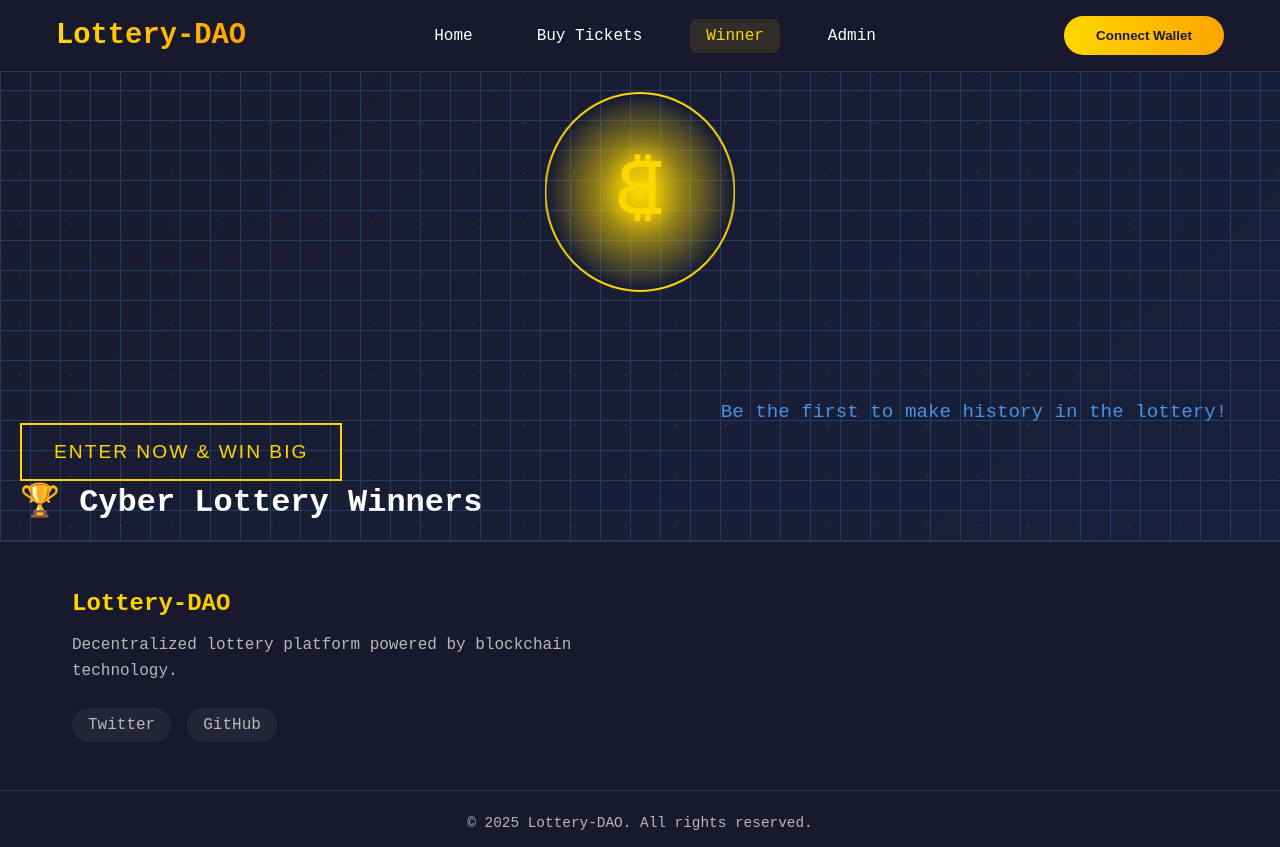
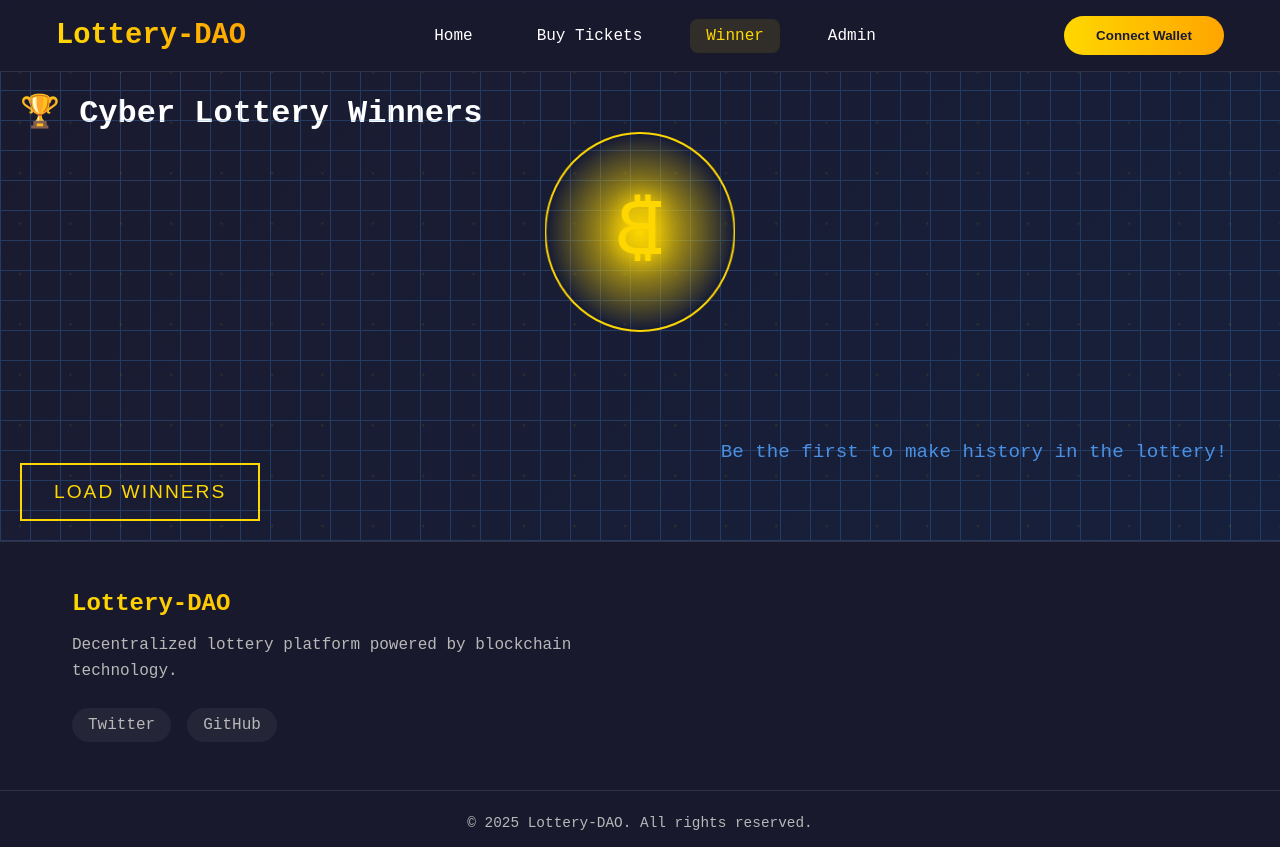
Before and after one commit to tufstraka/avalott, a React (Vite) app: page /winner in a window 1280 px wide. Shown: the top 847 px of the page. Built offline with nearby package versions, Linux system fonts and the light colour scheme.

Commit message:
updates winner section

```diff
--- a/package.json
+++ b/package.json
@@ -15,6 +15,7 @@
     "lucide-react": "^0.471.1",
     "react": "^18.3.1",
     "react-chartjs-2": "^5.3.0",
+    "react-confetti": "^6.2.2",
     "react-dom": "^18.3.1",
     "react-modal": "^3.16.3",
     "react-router-dom": "^7.1.1",
--- a/src/Components/Winner.jsx
+++ b/src/Components/Winner.jsx
@@ -1,6 +1,7 @@
 import React, { useState, useEffect } from 'react';
 import { ethers } from 'ethers';
-import "./css/Winners.css"
+import Confetti from 'react-confetti';
+import "./css/Winners.css";
 
 const CONTRACT_ADDRESS = '0xeADD42c14c50397E64b4dc94a4beD91175c1E011';
 const ABI = [
@@ -57,6 +58,11 @@ const ABI = [
   }
 ];
 
+const ERC20_ABI = [
+  "function symbol() view returns (string)",
+  "function decimals() view returns (uint8)"
+];
+
 const generateBlockchainImage = (seed) => {
   const colors = ['#1a237e', '#ffd700', '#4a90e2', '#c2185b', '#ffa726'];
   const randomColor = colors[Math.abs(seed.charCodeAt(0)) % colors.length];
@@ -85,7 +91,25 @@ const WinnersPage = () => {
   const [loading, setLoading] = useState(false);
   const [error, setError] = useState('');
   const [contract, setContract] = useState(null);
-  const [account, setAccount] = useState('');
+  const [provider, setProvider] = useState(null);
+  const [tokenDetails, setTokenDetails] = useState({});
+  const [showConfetti, setShowConfetti] = useState(false);
+  const [windowSize, setWindowSize] = useState({
+    width: typeof window !== 'undefined' ? window.innerWidth : 800,
+    height: typeof window !== 'undefined' ? window.innerHeight : 600
+  });
+
+  useEffect(() => {
+    const handleResize = () => {
+      setWindowSize({
+        width: window.innerWidth,
+        height: window.innerHeight
+      });
+    };
+
+    window.addEventListener('resize', handleResize);
+    return () => window.removeEventListener('resize', handleResize);
+  }, []);
 
   const connectWallet = async () => {
     try {
@@ -98,12 +122,12 @@ const WinnersPage = () => {
         method: 'eth_requestAccounts'
       });
 
-      const provider = new ethers.BrowserProvider(window.ethereum);
-      const signer = await provider.getSigner();
+      const ethProvider = new ethers.providers.Web3Provider(window.ethereum);
+      const signer = ethProvider.getSigner();
       const newContract = new ethers.Contract(CONTRACT_ADDRESS, ABI, signer);
 
+      setProvider(ethProvider);
       setContract(newContract);
-      setAccount(accounts[0]);
       setIsConnected(true);
       setLoading(false);
 
@@ -114,67 +138,127 @@ const WinnersPage = () => {
     }
   };
 
+  const getTokenDetails = async (tokenAddress) => {
+    if (tokenDetails[tokenAddress]) return tokenDetails[tokenAddress];
+
+    try {
+      const tokenContract = new ethers.Contract(tokenAddress, ERC20_ABI, provider);
+      const [symbol, decimals] = await Promise.all([
+        tokenContract.symbol(),
+        tokenContract.decimals()
+      ]);
+
+      const details = { symbol, decimals };
+      setTokenDetails(prev => ({ ...prev, [tokenAddress]: details }));
+      return details;
+    } catch (error) {
+      console.error('Error fetching token details:', error);
+      return { symbol: 'UNKNOWN', decimals: 18 };
+    }
+  };
+
+  const formatPrize = (prize, tokenAddress) => {
+    const details = tokenDetails[tokenAddress];
+    if (!details) return ethers.formatUnits(prize, 18);
+    return ethers.formatUnits(prize, details.decimals);
+  };
+
   useEffect(() => {
-    if (!contract) return;
+    const setupEventListener = async () => {
+      if (!contract || !provider) return;
 
-    const handleWinnerSelected = (winner, token, prize, event) => {
+      const winnerFilter = contract.filters.WinnerSelected();
+
+      // Listen for new winner events
+      contract.on(winnerFilter, async (winner, token, prize, event) => {
+        const tokenInfo = await getTokenDetails(token);
+        const formattedPrize = formatPrize(prize, token);
+
         const newWinner = {
           address: winner,
           token: token,
-        prize: ethers.formatUnits(prize, 18),
-        date: new Date().toLocaleDateString(),
-        image: generateBlockchainImage(winner),
-        transactionHash: event.transactionHash
+          tokenSymbol: tokenInfo.symbol,
+          prize: formattedPrize,
+          transactionHash: event.transactionHash,
+          date: new Date().toLocaleString(),
+          image: generateBlockchainImage(winner)
         };
 
         setWinners(prev => [newWinner, ...prev]);
         setLatestWinner(newWinner);
         setShowNotification(true);
-      setTimeout(() => setShowNotification(false), 5000);
+        setShowConfetti(true);
+        setTimeout(() => {
+          setShowNotification(false);
+          setShowConfetti(false);
+        }, 5000);
+      });
+
+      // Fetch past events
+      const pastEvents = await contract.queryFilter(winnerFilter, -10000);
+      const processedWinners = await Promise.all(
+        pastEvents.map(async (event) => {
+          const [winner, token, prize] = event.args;
+          const tokenInfo = await getTokenDetails(token);
+          const formattedPrize = formatPrize(prize, token);
+
+          return {
+            address: winner,
+            token: token,
+            tokenSymbol: tokenInfo.symbol,
+            prize: formattedPrize,
+            transactionHash: event.transactionHash,
+            date: new Date((await event.getBlock()).timestamp * 1000).toLocaleString(),
+            image: generateBlockchainImage(winner)
+          };
+        })
+      );
+
+      setWinners(processedWinners.reverse());
     };
 
-    contract.on('WinnerSelected', handleWinnerSelected);
-
-    return () => {
-      contract.off('WinnerSelected', handleWinnerSelected);
-    };
-  }, [contract]);
-
-  useEffect(() => {
-    if (window.ethereum) {
-      window.ethereum.on('accountsChanged', (accounts) => {
-        if (accounts.length > 0) {
-          setAccount(accounts[0]);
-        } else {
-          setIsConnected(false);
-          setAccount('');
-        }
-      });
+    if (isConnected) {
+      setupEventListener();
     }
 
     return () => {
-      if (window.ethereum) {
-        window.ethereum.removeListener('accountsChanged', () => {});
+      if (contract) {
+        contract.removeAllListeners();
       }
     };
-  }, []);
+  }, [isConnected, contract, provider]);
 
   const NoWinnersDisplay = () => (
     <div className="no-winners-container">
       <div className="hologram-coin"></div>
       <h2 className="future-text">No Winners Yet... The Future Awaits!</h2>
       <p className="scroll-text">Be the first to make history in the lottery!</p>
+      {!isConnected && (
         <button className="cyber-button" onClick={connectWallet} disabled={loading}>
-        {loading ? 'Initializing...' : 'Enter Now & Win Big'}
+          {loading ? 'Initializing...' : 'Load Winners'}
           <span className="cyber-button-glitch"></span>
         </button>
+      )}
     </div>
   );
 
   return (
     <div className="cyber-container">
+      {showConfetti && (
+        <Confetti
+          width={windowSize.width}
+          height={windowSize.height}
+          numberOfPieces={200}
+          recycle={false}
+          colors={['#FFD700', '#4a90e2', '#ff6b6b', '#4ecdc4', '#45b7d1']}
+          gravity={0.3}
+        />
+      )}
+
       <div className="grid-overlays"></div>
       <div className="node-animation"></div>
+
+      <h1 className="cyber-title">🏆 Cyber Lottery Winners</h1>
 
       {!isConnected && (
         <div className="connect-section">
@@ -183,15 +267,6 @@ const WinnersPage = () => {
         </div>
       )}
 
-      {showNotification && latestWinner && (
-        <div className="winner-notification">
-          🎉 New Winner: {latestWinner.address.substring(0, 6)}...{latestWinner.address.substring(38)}
-          won {latestWinner.prize} tokens!
-        </div>
-      )}
-
-      <h1 className="cyber-title">🏆 Cyber Lottery Winners</h1>
-
       {isConnected && loading && (
         <div className="loading-container">
           <div className="cyber-loader"></div>
@@ -199,7 +274,19 @@ const WinnersPage = () => {
         </div>
       )}
 
-      {isConnected && !loading && winners.length === 0 && <NoWinnersDisplay />}
+      {isConnected && !loading && winners.length === 0 && (
+        <>
+          {error && <div className="cyber-error">{error}</div>}
+          <NoWinnersDisplay />
+        </>
+      )}
+
+      {showNotification && latestWinner && (
+        <div className="winner-notification">
+          🎉 New Winner: {latestWinner.address.substring(0, 6)}...{latestWinner.address.substring(38)}
+          won {latestWinner.prize} {latestWinner.tokenSymbol}!
+        </div>
+      )}
 
       {isConnected && winners.length > 0 && (
         <div className="winners-grid">
@@ -217,7 +304,7 @@ const WinnersPage = () => {
                   {winner.address.substring(0, 6)}...{winner.address.substring(38)}
                 </h2>
                 <p className="winner-prize">
-                  {winner.prize}
+                  {winner.prize} {winner.tokenSymbol}
                   <span className="token-address">
                     ({winner.token.substring(0, 6)}...{winner.token.substring(38)})
                   </span>
--- a/src/Components/css/graph.css
+++ b/src/Components/css/graph.css
@@ -35,7 +35,7 @@
 
 .no-data {
   position: absolute;
-  top: 50%;
+  top: 80%;
   left: 50%;
   transform: translate(-50%, -50%);
   color: #B8B8B8;
```
Also changed, not shown: src/Components/graph.jsx (+34 -33 lines), 1 other file (tests, documents, lock files or other folders). Lines whose indentation alone changed are shown as unchanged.
